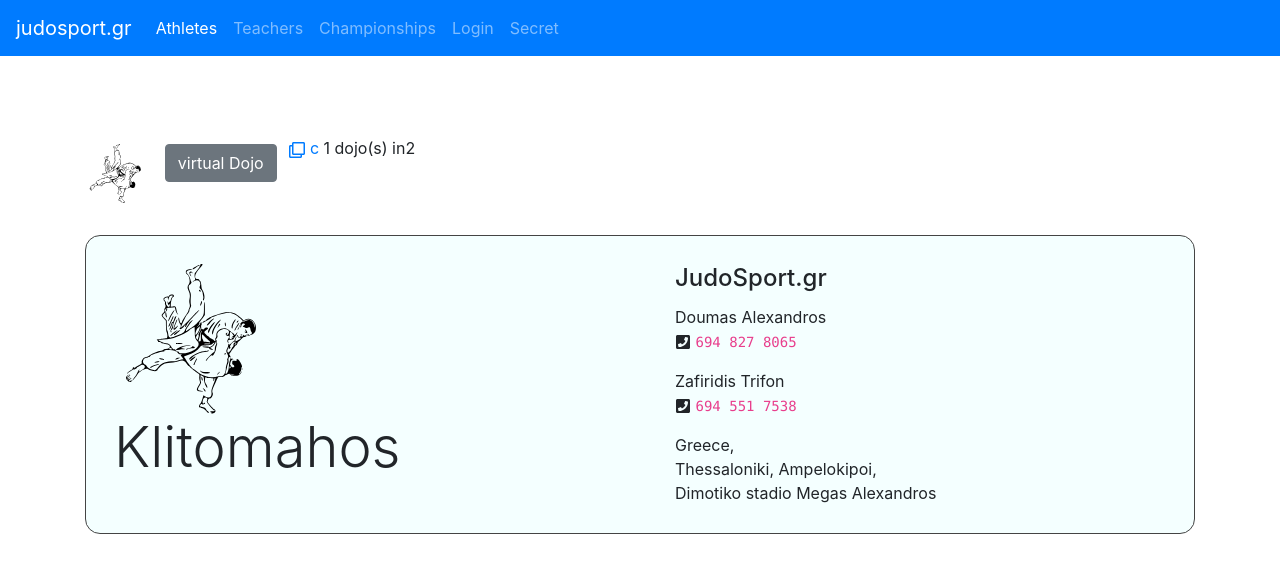
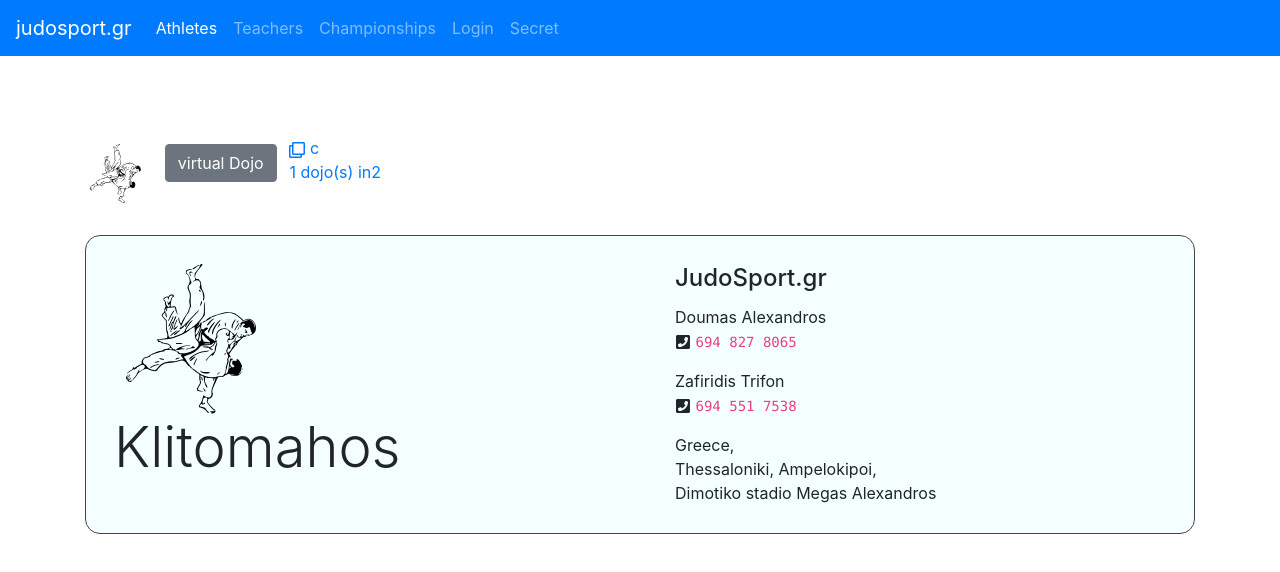
Before and after one commit to trif3/react-judo, a React (Create React App) app: page / in a window 1280 px wide. Shown: the top 572 px of the page. Built offline with nearby package versions, Linux system fonts and the light colour scheme.

Commit message:
loading spinner to the state

```diff
--- a/src/components/club/club.js
+++ b/src/components/club/club.js
@@ -1,5 +1,6 @@
 import React, { Component } from 'react';
 import Dojo from '../dojo';
+import Spinner from '../spinner'
 import { connect } from 'react-redux';
 import { withDojoClubService } from '../hoc-helpers';
 import { clubLoaded } from '../../actions';
@@ -9,15 +10,16 @@ import './club.css';
 class Club extends Component {
 
     componentDidMount() {
-        const { dojoClubService } = this.props;
+        const { dojoClubService, clubLoaded } = this.props;
         dojoClubService.getDojoClub()
-            .then((data) => {
-                this.props.clubLoaded(data.club)
-            });
+            .then((data) => clubLoaded(data.club));
     }
 
     render() {
-        const {dojos} = this.props;
+        const {dojos, loading } = this.props;
+        if(loading){
+            return <Spinner />
+        }
         return(
             <ul className="club">
                 {
@@ -36,7 +38,8 @@ class Club extends Component {
 
 const mapStateToProps = (state) => {
     return {
-        dojos: state.club.dojos
+        dojos: state.club.dojos,
+        loading: state.loading
      }
 }
 
--- a/src/components/compare/compare.js
+++ b/src/components/compare/compare.js
@@ -1,19 +1,20 @@
 import React from 'react';
 import { FaRegClone } from 'react-icons/fa';
+import { Link } from 'react-router-dom';
 
 
 const Compare = ({numItems, total}) => {
     return(
         <div>
-            <a className="compareIco textd-dark" href="#"><FaRegClone /> c </a>
-            <a>
-                <i className="cart-icon"/>
-                {numItems} dojo(s) in{total}
-            </a>
-            <a>
-            <i class="fas fa-compress-arrows-alt"></i>
-            </a>
-
+            <Link to="/">
+                <div className="compareIco textd-dark" href="#"><FaRegClone /> c </div>
+            </Link>
+            <Link to="/compare">
+                <div>
+                    <i className="cart-icon"/>
+                    {numItems} dojo(s) in{total}
+                </div>
+            </Link>
         </div>
     );
 };
--- a/src/reducers/index.js
+++ b/src/reducers/index.js
@@ -1,14 +1,16 @@
 const initialState = {
   club: {
       dojos: []
-  }
+  },
+  loading: true
 };
 
 const reducer = (state = initialState, action) => {
     switch(action.type) {
         case 'CLUB_LOADED' :
             return {
-                club: action.payload
+                club: action.payload,
+                loading: false
             };
         default :
             return state;
```
